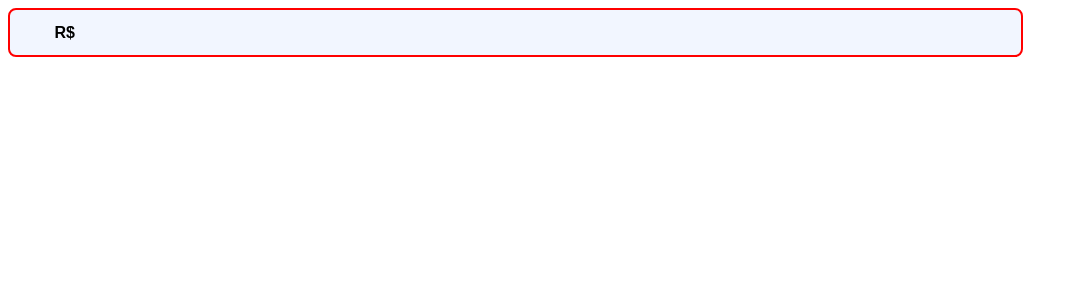
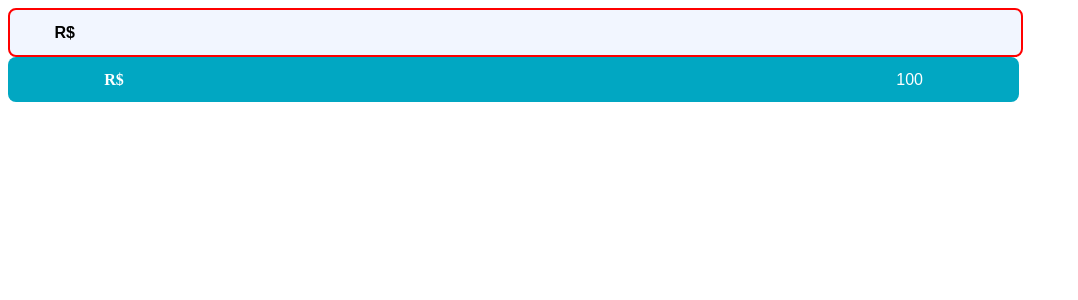
Before and after one commit to theogandara/hexalab, a React (Create React App) app: page / in a window 1280 px wide. Shown: the top 300 px of the page, without its empty margins (0-1078 px from the left). Built offline with nearby package versions, Linux system fonts and the light colour scheme.

Commit message:
feat: Display values done

```diff
--- /dev/null
+++ b/src/components/DisplayComponent/index.js
@@ -0,0 +1,12 @@
+import { DisplayBase, Span, Title } from "./style"
+
+const DisplayComponent = ({ totalValue }) => {
+    return (
+        <DisplayBase>
+            <Title>R$</Title>
+            <Span>{totalValue}</Span>
+        </DisplayBase>
+    )
+}
+
+export default DisplayComponent
--- /dev/null
+++ b/src/components/DisplayComponent/style.js
@@ -0,0 +1,24 @@
+import styled from "styled-components";
+
+export const DisplayBase = styled.div`
+    background-color: #01a7c2;
+    height: 45px;
+    width: 80%;
+    display: flex;
+    justify-content: space-around;
+    align-items: center;
+    border-radius: 8px;
+`
+
+export const Title = styled.p`
+    color: #fff;
+    font-weight: 600;
+`
+
+export const Span = styled.span`
+    font-weight: 500;
+    font-family: sans-serif;
+    color: #fff;
+    width: 60%;
+    text-align: end;
+`
--- a/src/pages/homePage.js
+++ b/src/pages/homePage.js
@@ -1,9 +1,11 @@
 import InputComponent from "../components/Input"
+import DisplayComponent from "../components/DisplayComponent"
 
 const HomePage = () => {
     return (
         <div>
             <InputComponent Label={"Valor total da gorgeta"} />
+            <DisplayComponent totalValue={100}/>
         </div>
     )
 }
```
